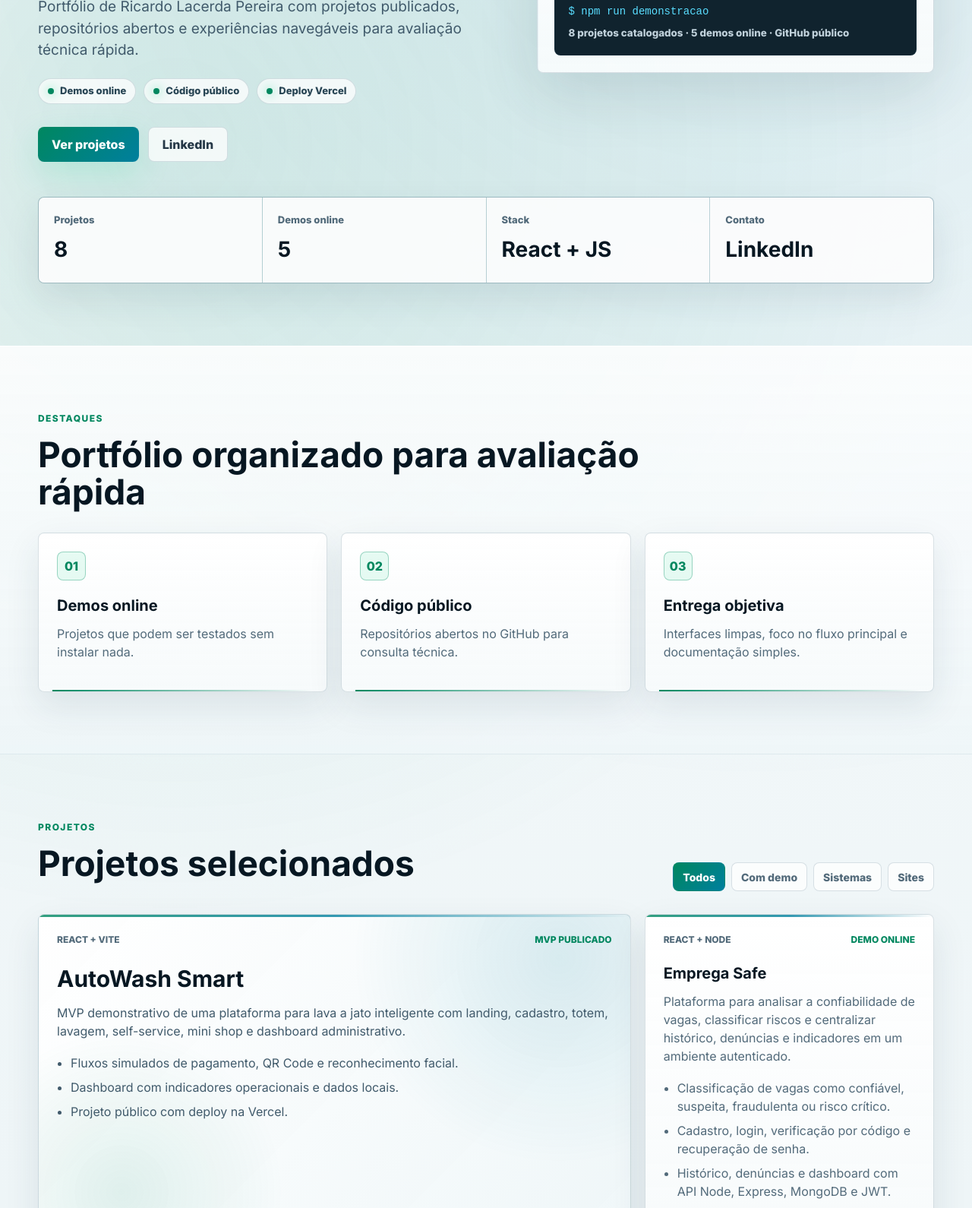
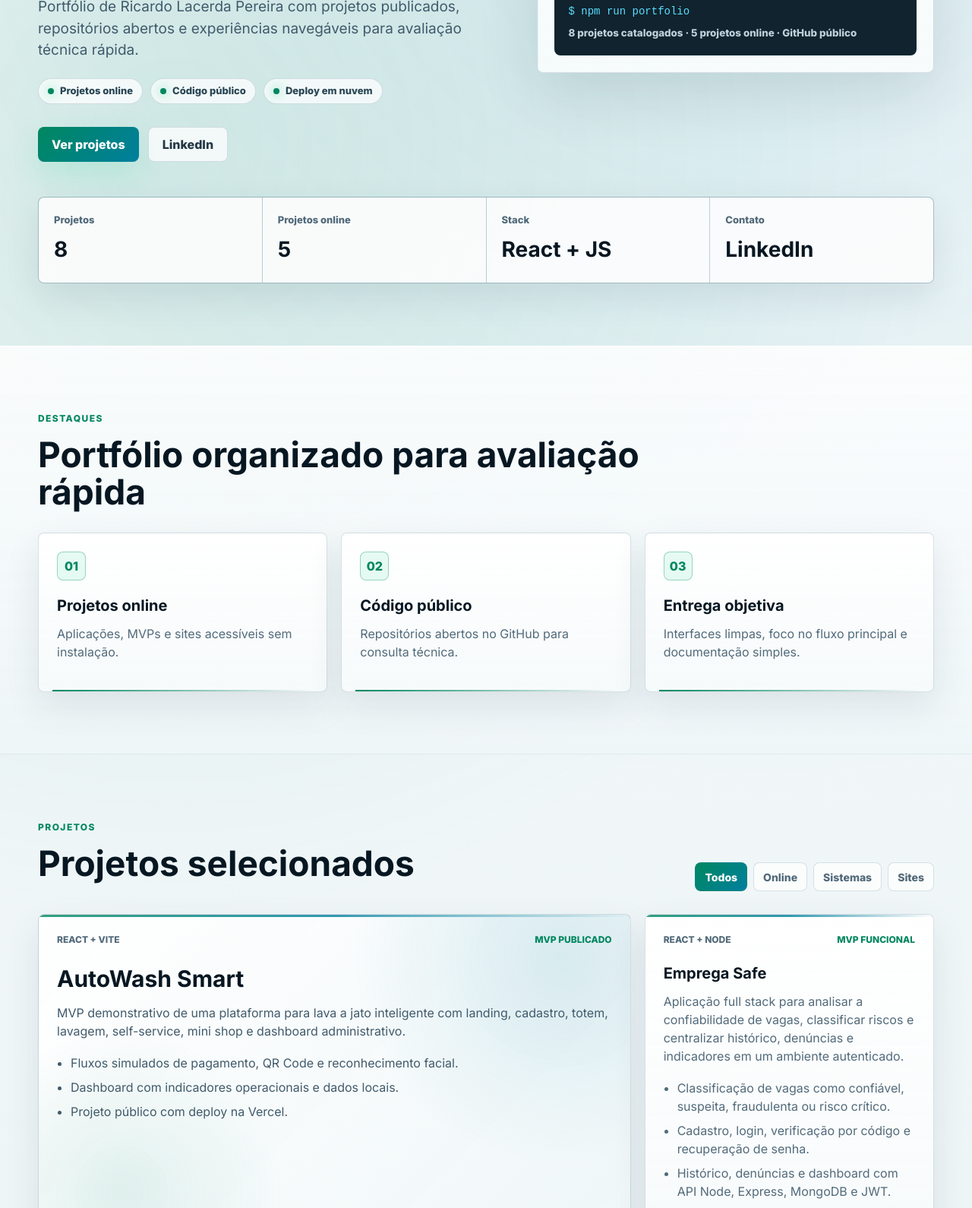
Before and after one commit to Riclacper/portfolio-ricardo-lacerda, a plain HTML site: page index.html in a window 1280 px wide. Shown: the part 639-2229 px from the top of the page at 76% size. Drawn offline with Linux system fonts and the light colour scheme.

Commit message:
Atualiza status dos projetos e do EmpregaSafe

```diff
--- a/index.html
+++ b/index.html
@@ -44,9 +44,9 @@
             class="signal-row"
             aria-label="Resumo de disponibilidade dos projetos"
           >
-            <span><i></i> Demos online</span>
+            <span><i></i> Projetos online</span>
             <span><i></i> Código público</span>
-            <span><i></i> Deploy Vercel</span>
+            <span><i></i> Deploy em nuvem</span>
           </div>
           <div class="hero-actions">
             <a class="primary-action" href="#projetos">Ver projetos</a>
@@ -78,12 +78,12 @@
             </div>
             <div class="console-line">
               <span>entrega</span>
-              <strong>Protótipos navegáveis e publicados</strong>
+              <strong>Aplicações, MVPs e sites publicados</strong>
             </div>
             <div class="terminal-card">
-              <code>$ npm run demonstracao</code>
+              <code>$ npm run portfolio</code>
               <small
-                >8 projetos catalogados · 5 demos online · GitHub público</small
+                >8 projetos catalogados · 5 projetos online · GitHub público</small
               >
             </div>
           </div>
@@ -96,7 +96,7 @@
           <strong>8</strong>
         </article>
         <article>
-          <span>Demos online</span>
+          <span>Projetos online</span>
           <strong>5</strong>
         </article>
         <article>
@@ -117,8 +117,8 @@
         <div class="value-grid">
           <article>
             <span>01</span>
-            <h3>Demos online</h3>
-            <p>Projetos que podem ser testados sem instalar nada.</p>
+            <h3>Projetos online</h3>
+            <p>Aplicações, MVPs e sites acessíveis sem instalação.</p>
           </article>
           <article>
             <span>02</span>
@@ -145,7 +145,7 @@
             <button class="filter-button active" data-filter="todos">
               Todos
             </button>
-            <button class="filter-button" data-filter="demo">Com demo</button>
+            <button class="filter-button" data-filter="online">Online</button>
             <button class="filter-button" data-filter="sistema">
               Sistemas
             </button>
@@ -154,7 +154,7 @@
         </div>
 
         <div class="project-grid">
-          <article class="project-card featured" data-tags="demo sistema">
+          <article class="project-card featured" data-tags="online sistema">
             <div class="project-topline">
               <span>React + Vite</span>
               <strong>MVP publicado</strong>
@@ -190,16 +190,16 @@
             </div>
           </article>
 
-          <article class="project-card" data-tags="demo sistema">
+          <article class="project-card" data-tags="online sistema">
             <div class="project-topline">
               <span>React + Node</span>
-              <strong>Demo online</strong>
+              <strong>MVP funcional</strong>
             </div>
             <h3>Emprega Safe</h3>
             <p>
-              Plataforma para analisar a confiabilidade de vagas, classificar
-              riscos e centralizar histórico, denúncias e indicadores em um
-              ambiente autenticado.
+              Aplicação full stack para analisar a confiabilidade de vagas,
+              classificar riscos e centralizar histórico, denúncias e indicadores
+              em um ambiente autenticado.
             </p>
             <ul>
               <li>
@@ -219,7 +219,7 @@
                 target="_blank"
                 rel="noreferrer"
               >
-                Demo online
+                Acessar aplicação
               </a>
               <a
                 href="https://github.com/Riclacper/emprega-safe-react-node"
@@ -231,7 +231,7 @@
             </div>
           </article>
 
-          <article class="project-card" data-tags="demo site">
+          <article class="project-card" data-tags="online site">
             <div class="project-topline">
               <span>Catálogo web</span>
               <strong>Demo online</strong>
@@ -264,7 +264,7 @@
             </div>
           </article>
 
-          <article class="project-card" data-tags="demo site">
+          <article class="project-card" data-tags="online site">
             <div class="project-topline">
               <span>React + Vite</span>
               <strong>Demo online</strong>
@@ -297,7 +297,7 @@
             </div>
           </article>
 
-          <article class="project-card" data-tags="demo site">
+          <article class="project-card" data-tags="online site">
             <div class="project-topline">
               <span>HTML + CSS + JavaScript</span>
               <strong>Projeto em produção</strong>
```
